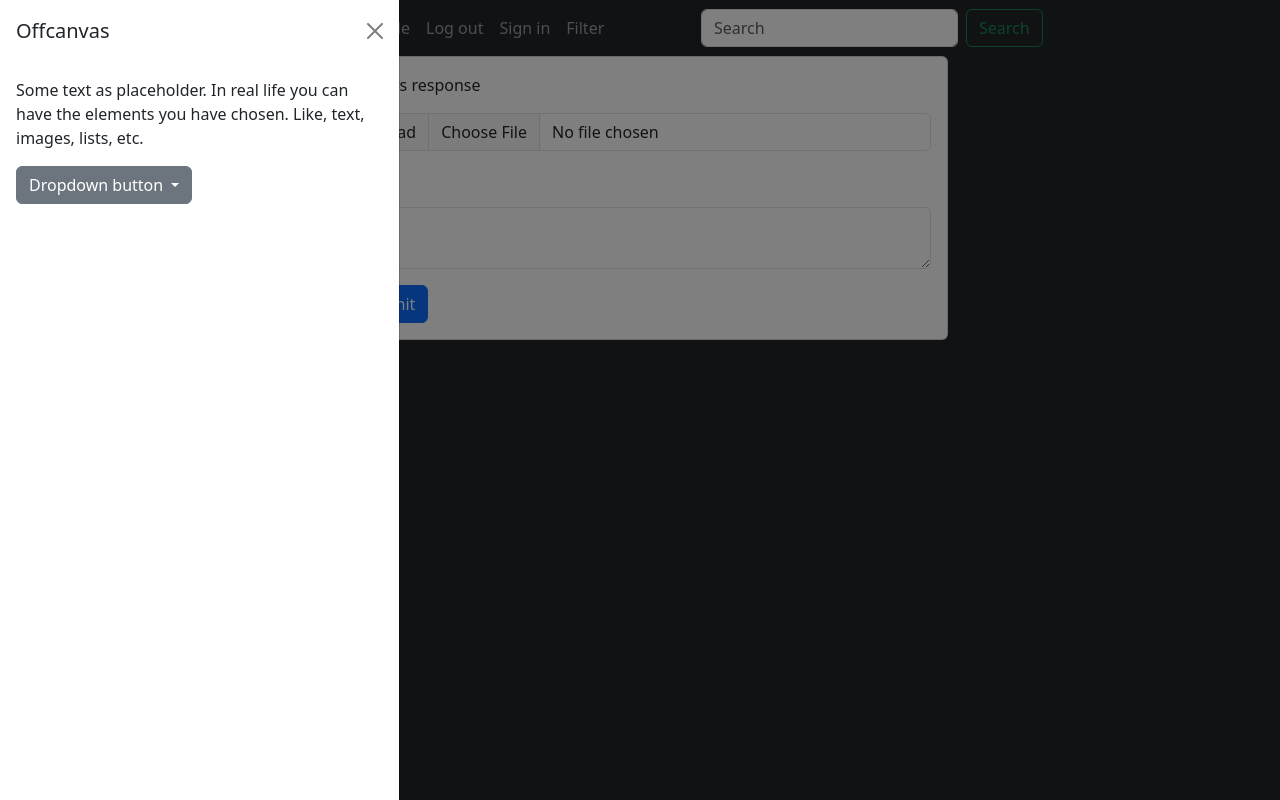
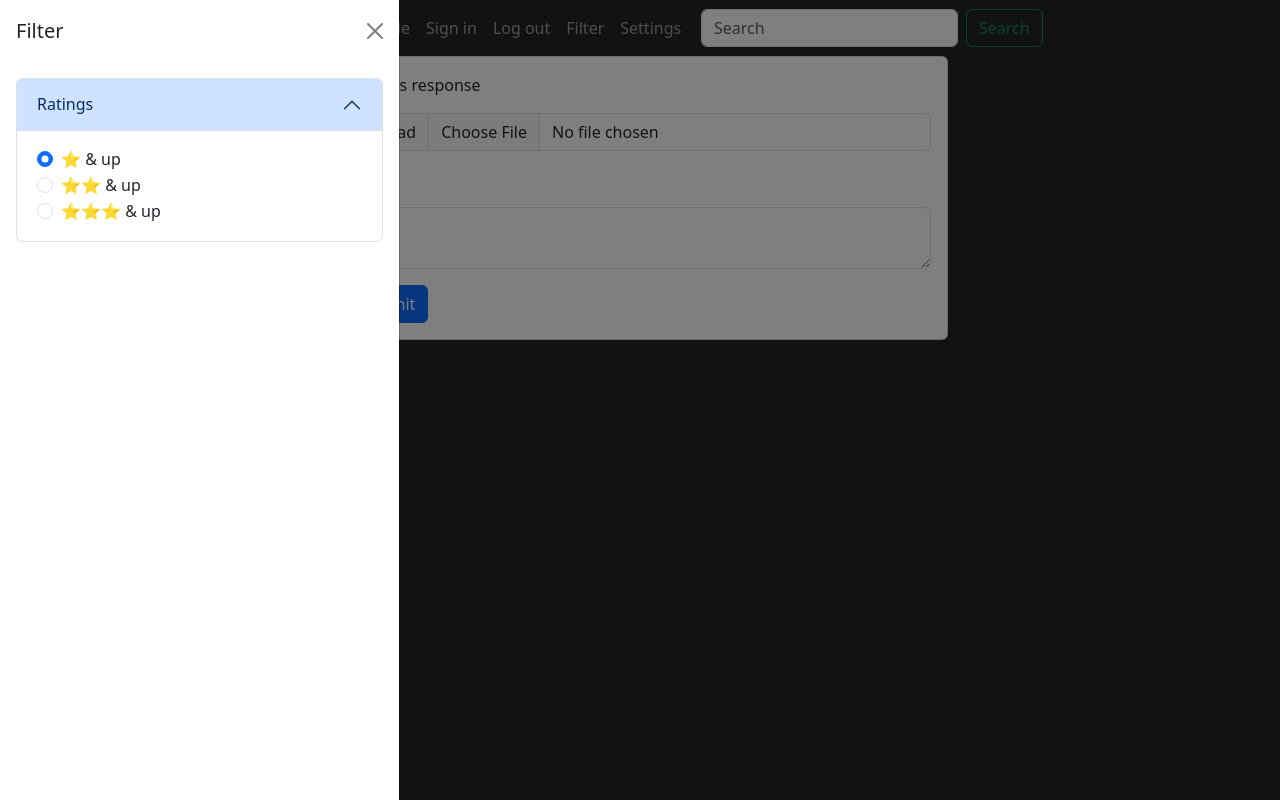
Before and after one commit to virtuozogit/foodguide, a plain HTML site: page owner-response/owner-response.html in a window 1280 px wide. Both pictures are taken after a click on the button "Filter". Drawn offline with nearby package versions, Linux system fonts and the light colour scheme.

Commit message:
fixed a typo

```diff
--- a/owner-response/owner-response.html
+++ b/owner-response/owner-response.html
@@ -23,15 +23,18 @@
                         <a class="nav-link" href="/review/profile/profile-1.html">Profile</a>
                       </li>
                       <li class="nav-item">
-                            <a class="nav-link" href="#">Log out</a>
+                        <a class="nav-link" href="/review/sign in/sign-in.html">Sign in</a>
                       </li>
                       <li class="nav-item">
-                            <a class="nav-link" href="/review/sign in/sign-in.html">Sign in</a>
+                        <a class="nav-link" href="#">Log out</a>
                       </li>
                       <li class="nav-item">
                         <a class="nav-link" data-bs-toggle="offcanvas" href="#offcanvasExample" role="button" aria-controls="offcanvasExample">
                             Filter
                         </a>
+                      </li>
+                      <li class="nav-item">
+                        <a class="nav-link" href="/review/edit profile/edit-profile.html">Settings</a>
                       </li>
                     </ul>
                     <form class="d-flex" role="search">
@@ -67,24 +70,46 @@
             </div>
           </div>
         </div>
+
+        <!-- Filter Off Canvas -->
         <div class="offcanvas offcanvas-start" tabindex="-1" id="offcanvasExample" aria-labelledby="offcanvasExampleLabel">
             <div class="offcanvas-header">
-              <h5 class="offcanvas-title" id="offcanvasExampleLabel">Offcanvas</h5>
+              <h5 class="offcanvas-title" id="offcanvasExampleLabel">Filter</h5>
               <button type="button" class="btn-close" data-bs-dismiss="offcanvas" aria-label="Close"></button>
             </div>
             <div class="offcanvas-body">
-              <div>
-                Some text as placeholder. In real life you can have the elements you have chosen. Like, text, images, lists, etc.
+              <div class="accordion" id="accordionPanelsStayOpenExample">
+                <div class="accordion-item">
+                  <h2 class="accordion-header">
+                    <button class="accordion-button" type="button" data-bs-toggle="collapse" data-bs-target="#panelsStayOpen-collapseOne" aria-expanded="true" aria-controls="panelsStayOpen-collapseOne">
+                      Ratings
+                    </button>
+                  </h2>
+                  <div id="panelsStayOpen-collapseOne" class="accordion-collapse collapse show">
+                    <div class="accordion-body">
+                      <form action="">
+                        <div class="form-check">
+                          <input class="form-check-input" type="radio" name="flexRadioDefault" id="flexRadioDefault1" checked>
+                          <label class="form-check-label" for="flexRadioDefault1">
+                            ⭐ & up
+                          </label>
                         </div>
-              <div class="dropdown mt-3">
-                <button class="btn btn-secondary dropdown-toggle" type="button" data-bs-toggle="dropdown">
-                  Dropdown button
-                </button>
-                <ul class="dropdown-menu">
-                  <li><a class="dropdown-item" href="#">Action</a></li>
-                  <li><a class="dropdown-item" href="#">Another action</a></li>
-                  <li><a class="dropdown-item" href="#">Something else here</a></li>
-                </ul>
+                        <div class="form-check">
+                          <input class="form-check-input" type="radio" name="flexRadioDefault" id="flexRadioDefault2">
+                          <label class="form-check-label" for="flexRadioDefault2">
+                            ⭐⭐ & up
+                          </label>
+                        </div>
+                        <div class="form-check">
+                          <input class="form-check-input" type="radio" name="flexRadioDefault" id="flexRadioDefault2">
+                          <label class="form-check-label" for="flexRadioDefault2">
+                            ⭐⭐⭐ & up
+                          </label>
+                        </div>
+                      </form>
+                    </div>
+                  </div>
+                </div>
               </div>
         </div>
         </div>
```
Lines whose indentation alone changed are shown as unchanged.
